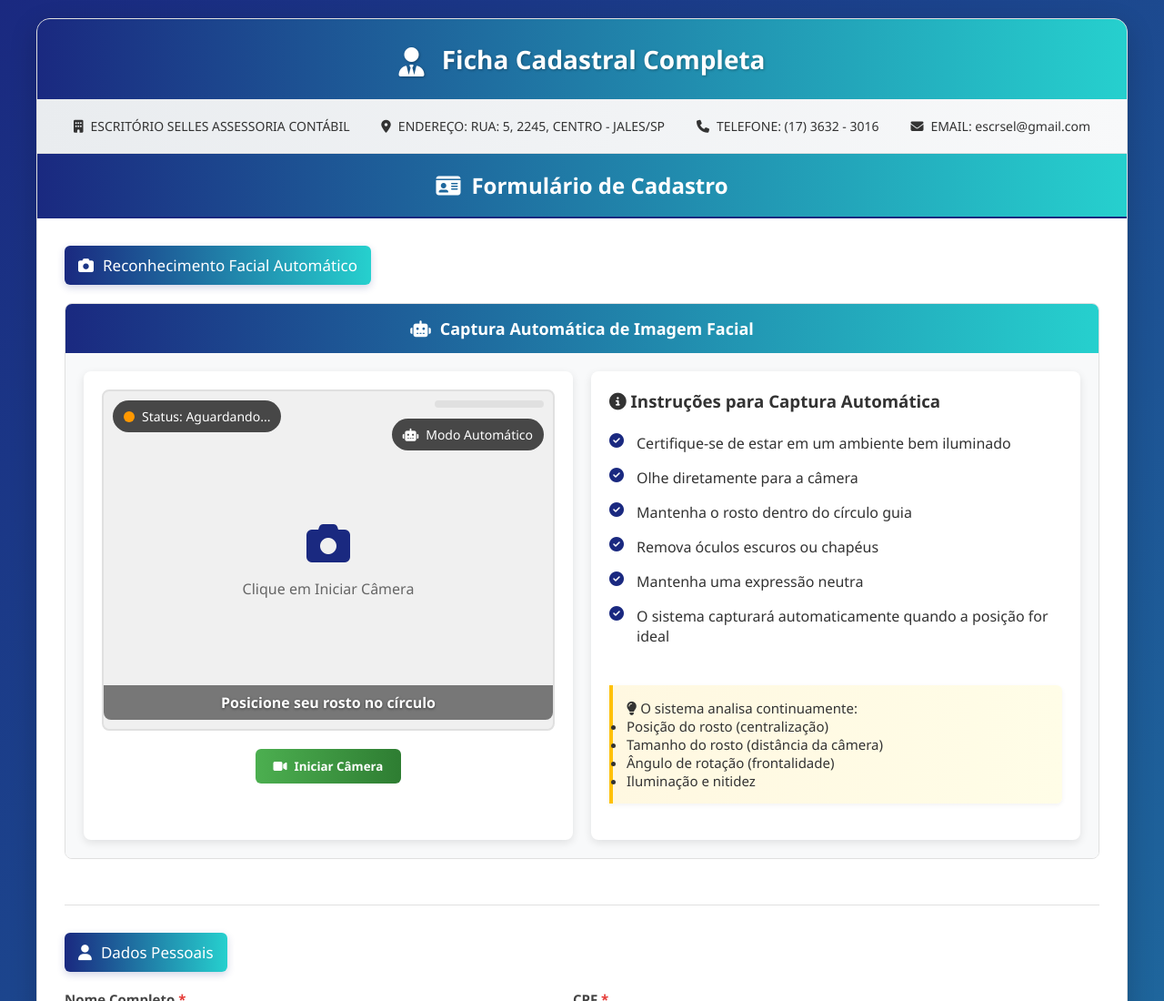
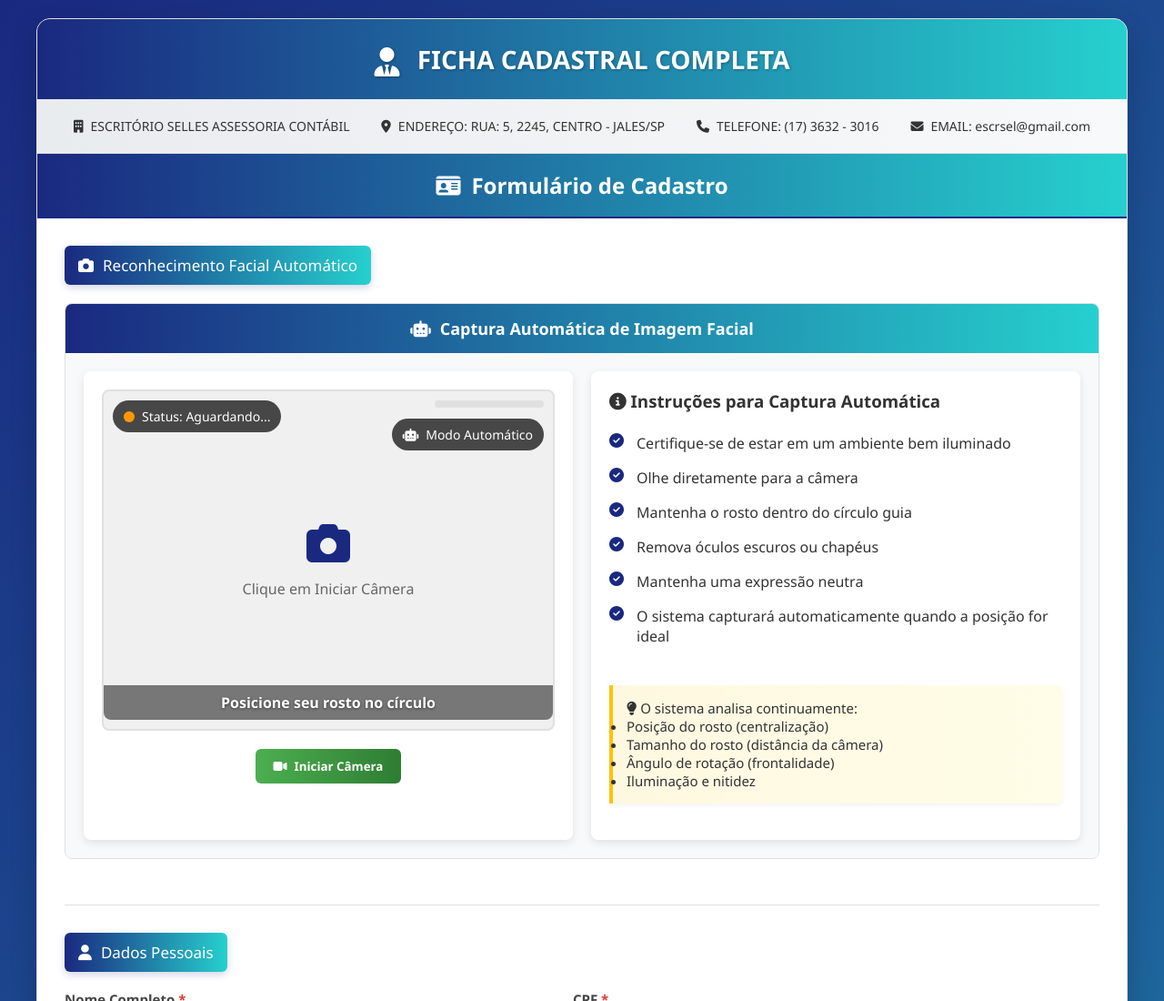
Before and after one commit to raulvilera/ficha-cadastral, a plain HTML site: page index.html in a window 1280 px wide. Shown: the top 1100 px of the page at 91% size. Drawn offline with Linux system fonts and the light colour scheme.

Commit message:
Update index.html

```diff
--- a/index.html
+++ b/index.html
@@ -917,7 +917,7 @@
     <div class="container">
         <div class="card">
             <div class="header">
-                <h1><i class="fas fa-user-tie"></i> Ficha Cadastral Completa</h1>
+                <h1><i class="fas fa-user-tie"></i> FICHA CADASTRAL COMPLETA</h1>
             </div>
 
             <div class="company-info">
```
